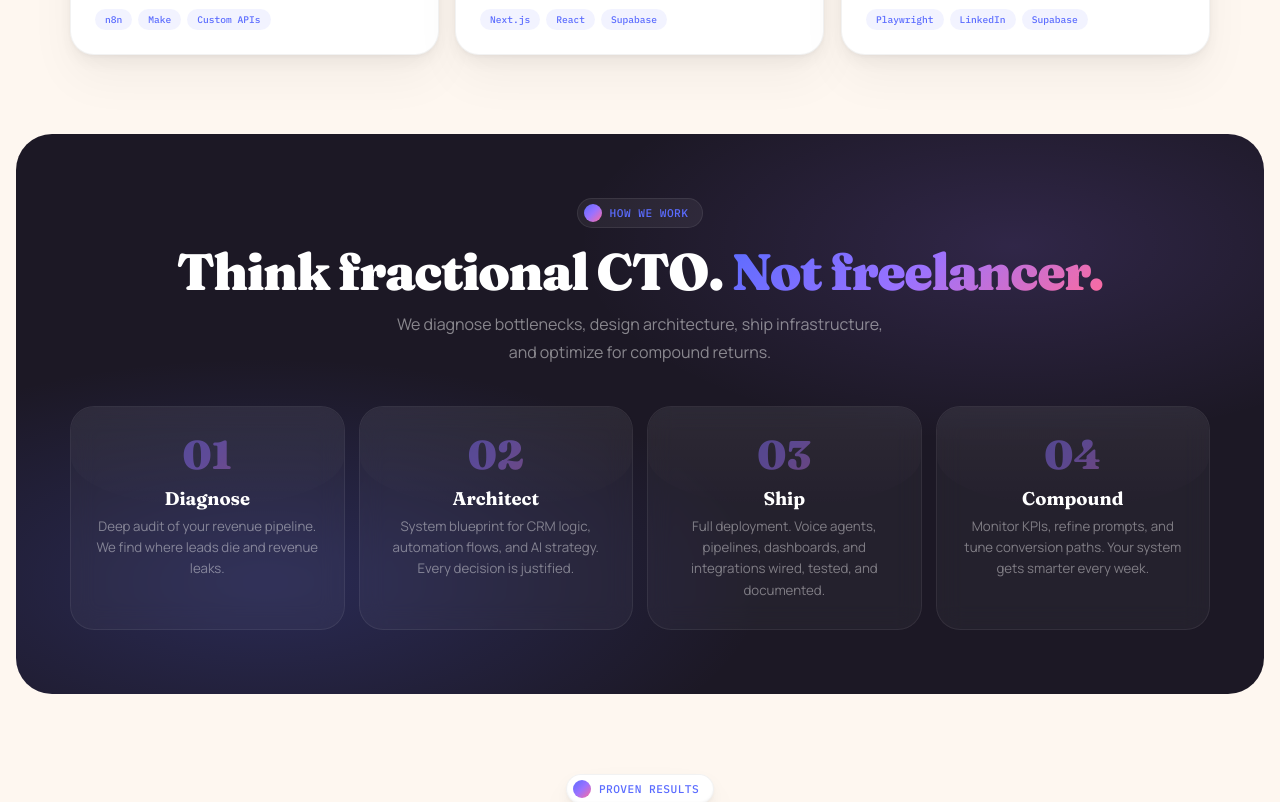
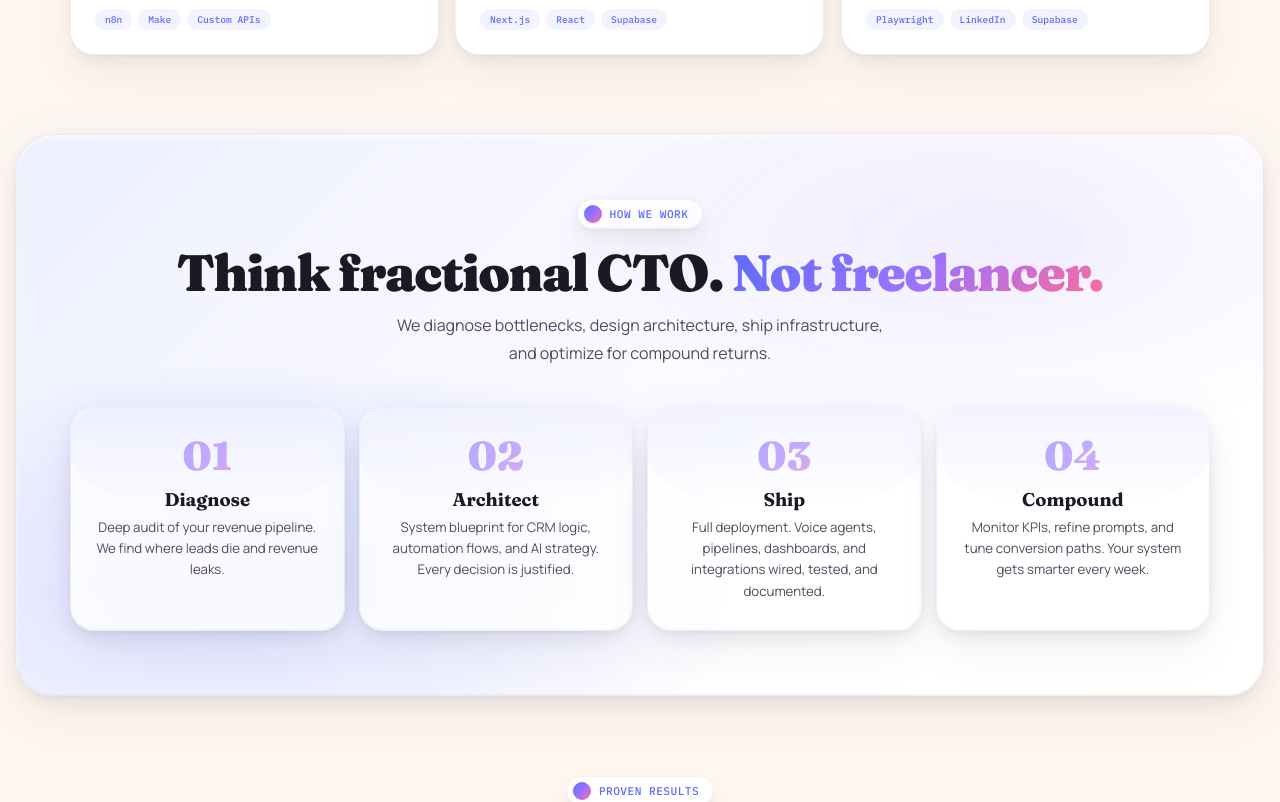
Before and after one commit to Riazulbd/luxisite, a React (Vite) app: page / in a window 1280 px wide. Shown: the part 1700-2502 px from the top of the page. Built offline with nearby package versions, Linux system fonts and the light colour scheme.

Commit message:
Lighten theme styling across the landing page

```diff
--- a/automation-paths-final.jsx
+++ b/automation-paths-final.jsx
@@ -8,11 +8,11 @@ const TYPOGRAPHY = {
 };
 
 const THEMES = [
-  { id: "crystal", name: "Crystal Blue", dark: false, bg: "#FEF7F0", bgDark: "#1C1825", card: "#FFFFFF", cardBorder: "rgba(0,0,0,0.05)", text: "#1C1825", text2: "#52495E", text3: "#8B839A", a1: "#5B6CFF", a2: "#9B72FF", grad: "linear-gradient(135deg,#5B6CFF,#9B72FF,#FF6B9D)", glow1: "rgba(91,108,255,0.22)", glow2: "rgba(155,114,255,0.16)", glow3: "rgba(52,211,153,0.10)", cardGlow: "0 0 40px rgba(91,108,255,0.06)", btnGlow: "0 6px 30px rgba(91,108,255,0.35)", chipBg: "rgba(91,108,255,0.08)", chipC: "#5B6CFF", tagBg: "rgba(91,108,255,0.08)", tagC: "#5B6CFF", starG: "linear-gradient(135deg,#FFCB47,#FF8C42)", navBg: "rgba(255,255,255,0.72)", navBorder: "rgba(255,255,255,0.8)", hoverBorder: "rgba(91,108,255,0.3)", iL: 0.7, iD: 0.04 },
-  { id: "emerald", name: "Midnight Emerald", dark: true, bg: "#080F0C", bgDark: "#050A07", card: "rgba(255,255,255,0.045)", cardBorder: "rgba(52,211,153,0.08)", text: "#D8F0E4", text2: "#7DBB9E", text3: "#4A8068", a1: "#34D399", a2: "#2DD4BF", grad: "linear-gradient(135deg,#34D399,#2DD4BF,#06B6D4)", glow1: "rgba(52,211,153,0.22)", glow2: "rgba(45,212,191,0.16)", glow3: "rgba(6,182,212,0.12)", cardGlow: "0 0 50px rgba(52,211,153,0.05)", btnGlow: "0 6px 30px rgba(52,211,153,0.35), 0 0 50px rgba(52,211,153,0.15)", chipBg: "rgba(52,211,153,0.1)", chipC: "#34D399", tagBg: "rgba(52,211,153,0.1)", tagC: "#34D399", starG: "linear-gradient(135deg,#FBBF24,#F59E0B)", navBg: "rgba(8,15,12,0.75)", navBorder: "rgba(52,211,153,0.08)", hoverBorder: "rgba(52,211,153,0.35)", iL: 0.05, iD: 0.2 },
-  { id: "flame", name: "Sunset Flame", dark: false, bg: "#FFFAF5", bgDark: "#1F1510", card: "#FFFFFF", cardBorder: "rgba(0,0,0,0.05)", text: "#1F1510", text2: "#6B5040", text3: "#A08878", a1: "#FF6B35", a2: "#FF4F81", grad: "linear-gradient(135deg,#FF6B35,#FF4F81,#FF2D87)", glow1: "rgba(255,107,53,0.2)", glow2: "rgba(255,79,129,0.15)", glow3: "rgba(255,140,66,0.12)", cardGlow: "0 0 40px rgba(255,107,53,0.05)", btnGlow: "0 6px 30px rgba(255,107,53,0.35), 0 0 50px rgba(255,79,129,0.12)", chipBg: "rgba(255,107,53,0.08)", chipC: "#E85A28", tagBg: "rgba(255,107,53,0.08)", tagC: "#E85A28", starG: "linear-gradient(135deg,#FFCB47,#FF8C42)", navBg: "rgba(255,250,245,0.75)", navBorder: "rgba(255,255,255,0.8)", hoverBorder: "rgba(255,107,53,0.3)", iL: 0.7, iD: 0.04 },
-  { id: "violet", name: "Electric Violet", dark: true, bg: "#0C0814", bgDark: "#08050F", card: "rgba(255,255,255,0.05)", cardBorder: "rgba(168,85,247,0.08)", text: "#E8DEFF", text2: "#B09AD8", text3: "#7A68A0", a1: "#A855F7", a2: "#EC4899", grad: "linear-gradient(135deg,#A855F7,#EC4899,#F472B6)", glow1: "rgba(168,85,247,0.25)", glow2: "rgba(236,72,153,0.18)", glow3: "rgba(139,92,246,0.14)", cardGlow: "0 0 60px rgba(168,85,247,0.06)", btnGlow: "0 6px 30px rgba(168,85,247,0.4), 0 0 60px rgba(236,72,153,0.18)", chipBg: "rgba(168,85,247,0.12)", chipC: "#C084FC", tagBg: "rgba(168,85,247,0.12)", tagC: "#C084FC", starG: "linear-gradient(135deg,#FBBF24,#F59E0B)", navBg: "rgba(12,8,20,0.75)", navBorder: "rgba(168,85,247,0.1)", hoverBorder: "rgba(168,85,247,0.35)", iL: 0.05, iD: 0.2 },
-  { id: "ocean", name: "Ocean Depth", dark: true, bg: "#070B14", bgDark: "#050810", card: "rgba(255,255,255,0.045)", cardBorder: "rgba(6,182,212,0.08)", text: "#D4EAFF", text2: "#7AAED4", text3: "#4A7A9E", a1: "#06B6D4", a2: "#3B82F6", grad: "linear-gradient(135deg,#06B6D4,#3B82F6,#6366F1)", glow1: "rgba(6,182,212,0.22)", glow2: "rgba(59,130,246,0.16)", glow3: "rgba(99,102,241,0.12)", cardGlow: "0 0 60px rgba(6,182,212,0.05)", btnGlow: "0 6px 30px rgba(6,182,212,0.35), 0 0 60px rgba(59,130,246,0.15)", chipBg: "rgba(6,182,212,0.12)", chipC: "#22D3EE", tagBg: "rgba(6,182,212,0.12)", tagC: "#22D3EE", starG: "linear-gradient(135deg,#FBBF24,#F59E0B)", navBg: "rgba(7,11,20,0.75)", navBorder: "rgba(6,182,212,0.08)", hoverBorder: "rgba(6,182,212,0.35)", iL: 0.05, iD: 0.2 },
+  { id: "crystal", name: "Crystal Blue", dark: false, bg: "#FEF7F0", bgDark: "#EEF0FF", card: "#FFFFFF", cardBorder: "rgba(0,0,0,0.05)", text: "#1C1825", text2: "#52495E", text3: "#8B839A", a1: "#5B6CFF", a2: "#9B72FF", grad: "linear-gradient(135deg,#5B6CFF,#9B72FF,#FF6B9D)", glow1: "rgba(91,108,255,0.18)", glow2: "rgba(155,114,255,0.12)", glow3: "rgba(52,211,153,0.10)", cardGlow: "0 0 40px rgba(91,108,255,0.06)", btnGlow: "0 6px 30px rgba(91,108,255,0.35)", chipBg: "rgba(91,108,255,0.08)", chipC: "#5B6CFF", tagBg: "rgba(91,108,255,0.08)", tagC: "#5B6CFF", starG: "linear-gradient(135deg,#FFCB47,#FF8C42)", navBg: "rgba(255,255,255,0.72)", navBorder: "rgba(255,255,255,0.8)", hoverBorder: "rgba(91,108,255,0.3)", iL: 0.7, iD: 0.04 },
+  { id: "emerald", name: "Mint Ledger", dark: false, bg: "#F5FCF8", bgDark: "#E4F8ED", card: "#FFFFFF", cardBorder: "rgba(16,84,63,0.08)", text: "#133128", text2: "#456A5C", text3: "#80A193", a1: "#2FB98B", a2: "#1FB6D0", grad: "linear-gradient(135deg,#2FB98B,#21C7B9,#3BB8F5)", glow1: "rgba(47,185,139,0.18)", glow2: "rgba(31,182,208,0.12)", glow3: "rgba(59,184,245,0.10)", cardGlow: "0 0 42px rgba(47,185,139,0.05)", btnGlow: "0 6px 30px rgba(47,185,139,0.28)", chipBg: "rgba(47,185,139,0.10)", chipC: "#1A9B72", tagBg: "rgba(47,185,139,0.10)", tagC: "#1A9B72", starG: "linear-gradient(135deg,#FBBF24,#F59E0B)", navBg: "rgba(255,255,255,0.78)", navBorder: "rgba(255,255,255,0.84)", hoverBorder: "rgba(47,185,139,0.28)", iL: 0.7, iD: 0.04 },
+  { id: "flame", name: "Sunset Flame", dark: false, bg: "#FFFAF5", bgDark: "#FFECE0", card: "#FFFFFF", cardBorder: "rgba(0,0,0,0.05)", text: "#1F1510", text2: "#6B5040", text3: "#A08878", a1: "#FF6B35", a2: "#FF4F81", grad: "linear-gradient(135deg,#FF6B35,#FF4F81,#FF2D87)", glow1: "rgba(255,107,53,0.18)", glow2: "rgba(255,79,129,0.12)", glow3: "rgba(255,140,66,0.10)", cardGlow: "0 0 40px rgba(255,107,53,0.05)", btnGlow: "0 6px 30px rgba(255,107,53,0.35), 0 0 50px rgba(255,79,129,0.12)", chipBg: "rgba(255,107,53,0.08)", chipC: "#E85A28", tagBg: "rgba(255,107,53,0.08)", tagC: "#E85A28", starG: "linear-gradient(135deg,#FFCB47,#FF8C42)", navBg: "rgba(255,250,245,0.75)", navBorder: "rgba(255,255,255,0.8)", hoverBorder: "rgba(255,107,53,0.3)", iL: 0.7, iD: 0.04 },
+  { id: "violet", name: "Rose Quartz", dark: false, bg: "#FFF7FC", bgDark: "#F6EAF7", card: "#FFFFFF", cardBorder: "rgba(120,71,136,0.08)", text: "#2B1732", text2: "#6A5372", text3: "#A28CAD", a1: "#A855F7", a2: "#EC4899", grad: "linear-gradient(135deg,#A855F7,#EC4899,#F472B6)", glow1: "rgba(168,85,247,0.18)", glow2: "rgba(236,72,153,0.12)", glow3: "rgba(244,114,182,0.10)", cardGlow: "0 0 45px rgba(168,85,247,0.05)", btnGlow: "0 6px 30px rgba(168,85,247,0.28)", chipBg: "rgba(168,85,247,0.10)", chipC: "#A855F7", tagBg: "rgba(168,85,247,0.10)", tagC: "#A855F7", starG: "linear-gradient(135deg,#FBBF24,#F59E0B)", navBg: "rgba(255,255,255,0.78)", navBorder: "rgba(255,255,255,0.84)", hoverBorder: "rgba(168,85,247,0.28)", iL: 0.7, iD: 0.04 },
+  { id: "ocean", name: "Sky Glass", dark: false, bg: "#F5FBFF", bgDark: "#E6F4FF", card: "#FFFFFF", cardBorder: "rgba(19,79,125,0.08)", text: "#14314B", text2: "#52748F", text3: "#8BA9BF", a1: "#06B6D4", a2: "#3B82F6", grad: "linear-gradient(135deg,#06B6D4,#3B82F6,#6366F1)", glow1: "rgba(6,182,212,0.18)", glow2: "rgba(59,130,246,0.12)", glow3: "rgba(99,102,241,0.10)", cardGlow: "0 0 45px rgba(6,182,212,0.05)", btnGlow: "0 6px 30px rgba(6,182,212,0.28)", chipBg: "rgba(6,182,212,0.10)", chipC: "#1599BF", tagBg: "rgba(6,182,212,0.10)", tagC: "#1599BF", starG: "linear-gradient(135deg,#FBBF24,#F59E0B)", navBg: "rgba(255,255,255,0.78)", navBorder: "rgba(255,255,255,0.84)", hoverBorder: "rgba(6,182,212,0.28)", iL: 0.7, iD: 0.04 },
 ];
 
 const logos = ["GoHighLevel", "HubSpot", "Salesforce", "VAPI", "Retell AI", "Twilio", "OpenAI", "Claude AI", "n8n", "Next.js", "Supabase", "Cloudflare", "Docker", "Make", "LinkedIn", "Playwright"];
@@ -284,7 +284,7 @@ const ServiceCard = ({ service, index, theme, compact }) => {
               width: compact ? 36 : 40,
               height: compact ? 36 : 40,
               borderRadius: 12,
-              background: theme.dark ? "rgba(255,255,255,0.06)" : "rgba(0,0,0,0.03)",
+              background: "rgba(0,0,0,0.03)",
               display: "flex",
               alignItems: "center",
               justifyContent: "center",
@@ -555,7 +555,7 @@ export default function App() {
           <div style={{ display: "flex", gap: isMobile ? 10 : 14, animation: "logoScroll 50s linear infinite", width: "max-content" }}>
             {[...logos, ...logos].map((name, index) => (
               <div key={`${name}-${index}`} style={{ display: "flex", alignItems: "center", gap: 8, padding: isMobile ? "7px 12px 7px 7px" : "7px 14px 7px 7px", background: theme.card, border: `1px solid ${theme.cardBorder}`, borderRadius: 999, boxShadow: clay(), flexShrink: 0, whiteSpace: "nowrap" }}>
-                <div style={{ width: isMobile ? 28 : 32, height: isMobile ? 28 : 32, borderRadius: 10, display: "flex", alignItems: "center", justifyContent: "center", flexShrink: 0, background: theme.dark ? "rgba(255,255,255,0.04)" : "rgba(0,0,0,0.02)" }}>
+                <div style={{ width: isMobile ? 28 : 32, height: isMobile ? 28 : 32, borderRadius: 10, display: "flex", alignItems: "center", justifyContent: "center", flexShrink: 0, background: "rgba(0,0,0,0.02)" }}>
                   <LogoSVG name={name} size={isMobile ? 18 : 20} />
                 </div>
                 <span style={{ fontWeight: 700, fontSize: isMobile ? "0.74rem" : "0.8rem", color: theme.text }}>{name}</span>
@@ -588,26 +588,39 @@ export default function App() {
         </div>
       </section>
 
-      <section id="process" style={{ background: theme.bgDark, borderRadius: isMobile ? 28 : 36, margin: isMobile ? "0 12px" : "0 16px", padding: isMobile ? "52px 18px" : "64px 32px", position: "relative", overflow: "hidden", zIndex: 1 }}>
-        <div style={{ position: "absolute", inset: 0, background: `radial-gradient(ellipse 40% 40% at 20% 80%,${theme.glow1},transparent), radial-gradient(ellipse 35% 35% at 80% 20%,${theme.glow2},transparent)`, pointerEvents: "none" }} />
+      <section
+        id="process"
+        style={{
+          background: `linear-gradient(135deg,${theme.bgDark},${theme.card} 72%)`,
+          border: `1px solid ${theme.cardBorder}`,
+          borderRadius: isMobile ? 28 : 36,
+          margin: isMobile ? "0 12px" : "0 16px",
+          padding: isMobile ? "52px 18px" : "64px 32px",
+          position: "relative",
+          overflow: "hidden",
+          zIndex: 1,
+          boxShadow: clay(theme.cardGlow),
+        }}
+      >
+        <div style={{ position: "absolute", inset: 0, background: `radial-gradient(ellipse 40% 40% at 20% 80%,${theme.glow1},transparent), radial-gradient(ellipse 35% 35% at 80% 20%,${theme.glow2},transparent)`, pointerEvents: "none", opacity: 0.9 }} />
         <div style={{ maxWidth: 1140, margin: "0 auto", position: "relative", zIndex: 1, textAlign: "center", display: "flex", flexDirection: "column", alignItems: "center" }}>
-          <div style={{ display: "inline-flex", alignItems: "center", gap: 8, padding: "5px 14px 5px 6px", background: "rgba(255,255,255,0.06)", border: "1px solid rgba(255,255,255,0.08)", borderRadius: 999, fontFamily: TYPOGRAPHY.mono, fontSize: "0.7rem", fontWeight: 500, color: theme.a1, letterSpacing: "0.04em", textTransform: "uppercase", marginBottom: 16 }}>
+          <div style={{ display: "inline-flex", alignItems: "center", gap: 8, padding: "5px 14px 5px 6px", background: "rgba(255,255,255,0.72)", border: `1px solid ${theme.cardBorder}`, borderRadius: 999, fontFamily: TYPOGRAPHY.mono, fontSize: "0.7rem", fontWeight: 500, color: theme.a1, letterSpacing: "0.04em", textTransform: "uppercase", marginBottom: 16, boxShadow: clay() }}>
             <span style={{ width: 18, height: 18, borderRadius: "50%", background: theme.grad }} />
             How We Work
           </div>
-          <h2 style={{ fontFamily: TYPOGRAPHY.head, fontSize: "clamp(2.1rem,4vw,3.2rem)", fontWeight: 900, lineHeight: 1.08, letterSpacing: "-0.03em", color: "#FFFFFF", marginBottom: 12 }}>
+          <h2 style={{ fontFamily: TYPOGRAPHY.head, fontSize: "clamp(2.1rem,4vw,3.2rem)", fontWeight: 900, lineHeight: 1.08, letterSpacing: "-0.03em", color: theme.text, marginBottom: 12 }}>
             Think fractional CTO. <GradText>Not freelancer.</GradText>
           </h2>
-          <p style={{ fontSize: "1rem", color: "rgba(255,255,255,0.48)", maxWidth: 500, lineHeight: 1.7, marginBottom: 40 }}>
+          <p style={{ fontSize: "1rem", color: theme.text2, maxWidth: 500, lineHeight: 1.7, marginBottom: 40 }}>
             We diagnose bottlenecks, design architecture, ship infrastructure, and optimize for compound returns.
           </p>
           <div style={{ display: "grid", gridTemplateColumns: isMobile ? "1fr" : "repeat(auto-fit, minmax(220px, 1fr))", gap: 14, width: "100%" }}>
             {processSteps.map((step) => (
-              <div key={step.number} style={{ background: "rgba(255,255,255,0.04)", backdropFilter: "blur(12px)", border: "1px solid rgba(255,255,255,0.07)", borderRadius: 24, padding: "28px 20px", textAlign: "center", position: "relative", overflow: "hidden" }}>
-                <div style={{ position: "absolute", top: 0, left: 0, right: 0, height: "45%", background: "linear-gradient(to bottom,rgba(255,255,255,0.04),transparent)", borderRadius: "24px 24px 50% 50%" }} />
-                <div style={{ fontFamily: TYPOGRAPHY.head, fontSize: "2.5rem", fontWeight: 900, background: theme.grad, WebkitBackgroundClip: "text", WebkitTextFillColor: "transparent", backgroundClip: "text", opacity: 0.45, lineHeight: 1, marginBottom: 12, position: "relative" }}>{step.number}</div>
-                <h3 style={{ fontFamily: TYPOGRAPHY.head, fontSize: "1.15rem", fontWeight: 700, color: "#fff", marginBottom: 6, position: "relative" }}>{step.title}</h3>
-                <p style={{ fontSize: "0.83rem", color: "rgba(255,255,255,0.42)", lineHeight: 1.6, position: "relative" }}>{step.description}</p>
+              <div key={step.number} style={{ background: "rgba(255,255,255,0.78)", backdropFilter: "blur(14px)", border: `1px solid ${theme.cardBorder}`, borderRadius: 24, padding: "28px 20px", textAlign: "center", position: "relative", overflow: "hidden", boxShadow: clay(theme.cardGlow) }}>
+                <div style={{ position: "absolute", top: 0, left: 0, right: 0, height: "45%", background: `linear-gradient(to bottom,${theme.chipBg},transparent)`, borderRadius: "24px 24px 50% 50%" }} />
+                <div style={{ fontFamily: TYPOGRAPHY.head, fontSize: "2.5rem", fontWeight: 900, background: theme.grad, WebkitBackgroundClip: "text", WebkitTextFillColor: "transparent", backgroundClip: "text", opacity: 0.58, lineHeight: 1, marginBottom: 12, position: "relative" }}>{step.number}</div>
+                <h3 style={{ fontFamily: TYPOGRAPHY.head, fontSize: "1.15rem", fontWeight: 700, color: theme.text, marginBottom: 6, position: "relative" }}>{step.title}</h3>
+                <p style={{ fontSize: "0.83rem", color: theme.text2, lineHeight: 1.6, position: "relative" }}>{step.description}</p>
               </div>
             ))}
           </div>
@@ -662,8 +675,8 @@ export default function App() {
       </section>
 
       <section id="cta" style={{ padding: isMobile ? "56px 16px 72px" : "60px 20px 80px", textAlign: "center", position: "relative", zIndex: 1 }}>
-        <div style={{ maxWidth: 760, margin: "0 auto", background: theme.dark ? "rgba(255,255,255,0.04)" : `linear-gradient(135deg,${theme.chipBg},rgba(255,230,230,0.06),${theme.tagBg})`, border: `1px solid ${theme.dark ? "rgba(255,255,255,0.07)" : theme.cardBorder}`, borderRadius: isMobile ? 28 : 36, padding: isMobile ? "40px 22px" : "56px 36px", boxShadow: `0 4px 8px rgba(0,0,0,${theme.iD}), 0 20px 50px rgba(0,0,0,${theme.iD * 1.5}), 0 40px 100px rgba(0,0,0,${theme.iD}), ${theme.cardGlow}` }}>
-          <div style={{ display: "inline-flex", alignItems: "center", gap: 8, padding: "5px 14px 5px 6px", background: theme.dark ? "rgba(255,255,255,0.06)" : theme.card, border: `1px solid ${theme.dark ? "rgba(255,255,255,0.07)" : theme.cardBorder}`, borderRadius: 999, fontFamily: TYPOGRAPHY.mono, fontSize: "0.7rem", fontWeight: 500, color: theme.chipC, textTransform: "uppercase", letterSpacing: "0.04em", marginBottom: 16, boxShadow: theme.dark ? "none" : clay() }}>
+        <div style={{ maxWidth: 760, margin: "0 auto", background: `linear-gradient(135deg,${theme.chipBg},rgba(255,230,230,0.06),${theme.tagBg})`, border: `1px solid ${theme.cardBorder}`, borderRadius: isMobile ? 28 : 36, padding: isMobile ? "40px 22px" : "56px 36px", boxShadow: `0 4px 8px rgba(0,0,0,${theme.iD}), 0 20px 50px rgba(0,0,0,${theme.iD * 1.5}), 0 40px 100px rgba(0,0,0,${theme.iD}), ${theme.cardGlow}` }}>
+          <div style={{ display: "inline-flex", alignItems: "center", gap: 8, padding: "5px 14px 5px 6px", background: theme.card, border: `1px solid ${theme.cardBorder}`, borderRadius: 999, fontFamily: TYPOGRAPHY.mono, fontSize: "0.7rem", fontWeight: 500, color: theme.chipC, textTransform: "uppercase", letterSpacing: "0.04em", marginBottom: 16, boxShadow: clay() }}>
             <span style={{ width: 18, height: 18, borderRadius: "50%", background: theme.grad }} />
             Limited Availability
           </div>
```
